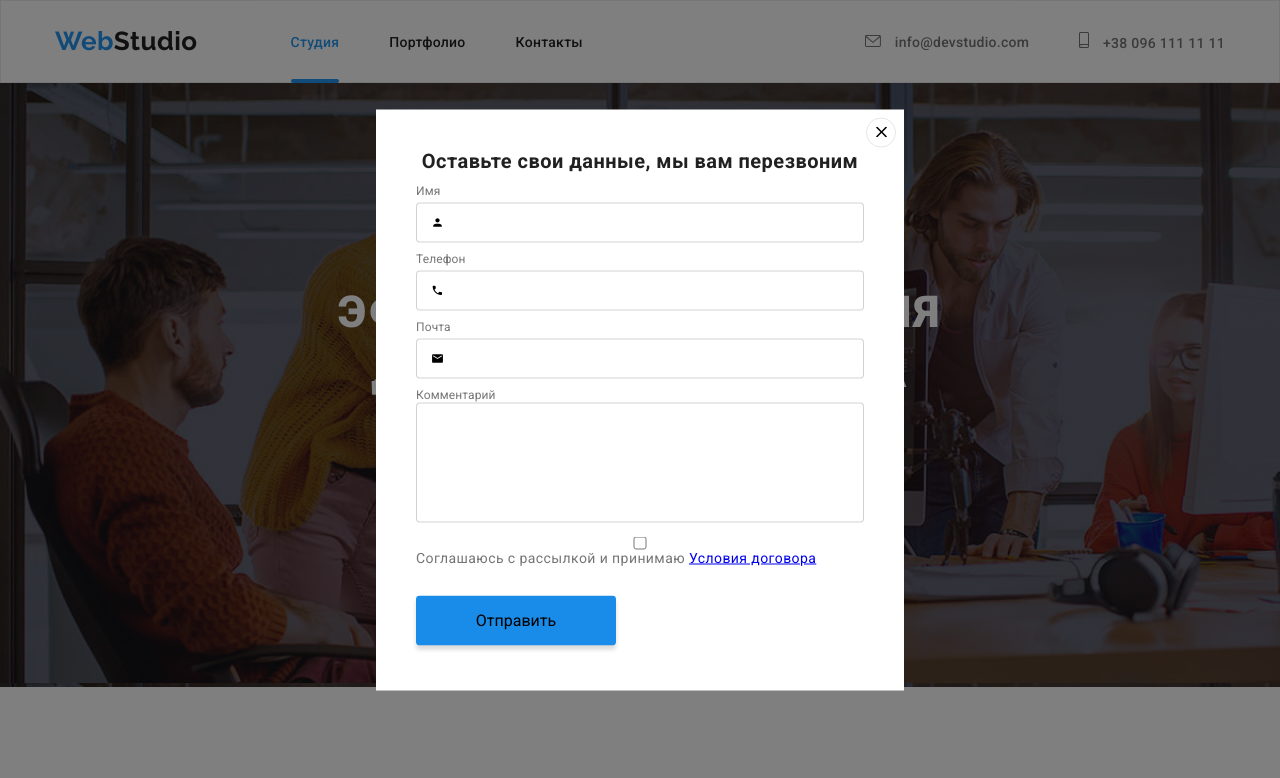
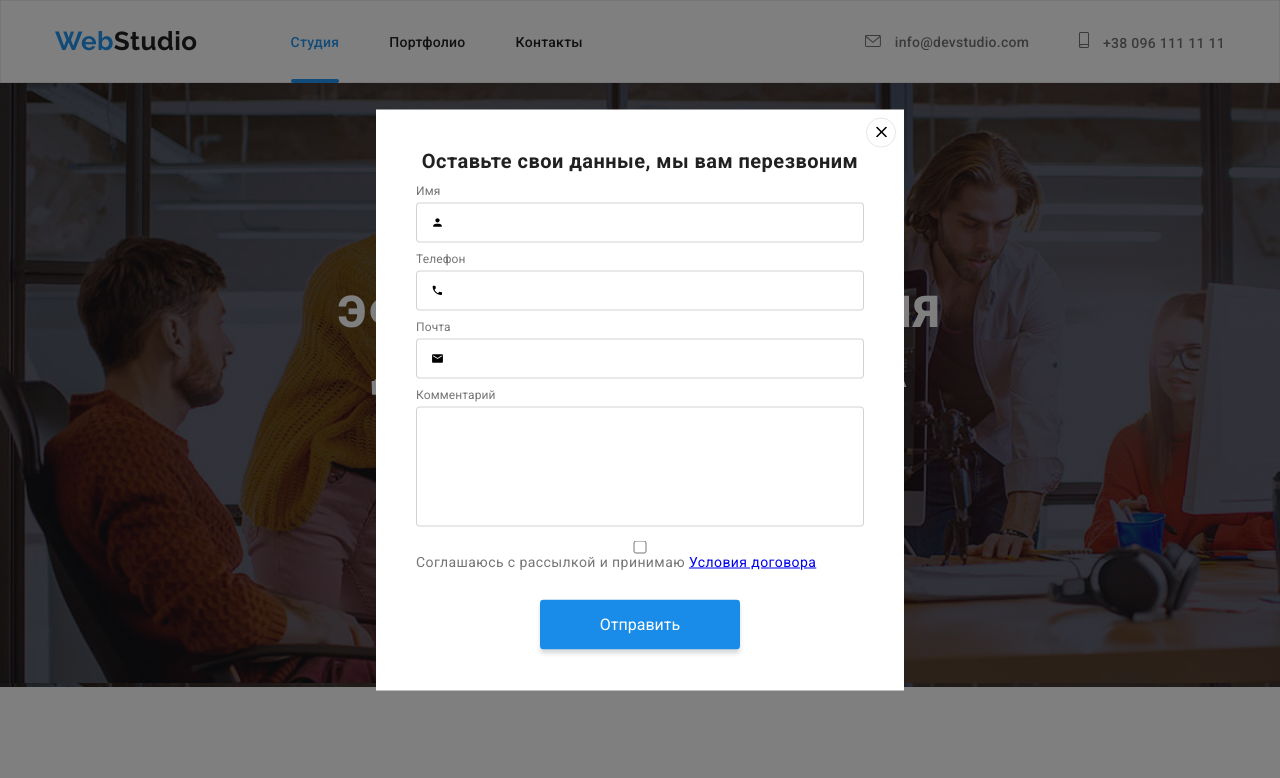
Before and after one commit to OleksandrPivets/goit-markup-hw-08, a plain HTML site: page index.html in a window 1280 px wide. Shown: the top 778 px of the page. Drawn offline with nearby package versions, Linux system fonts and the light colour scheme; files whose address does not match are found by name.

Commit message:
form working

```diff
--- a/css/style.css
+++ b/css/style.css
@@ -758,8 +758,6 @@ img {
   height: 581px;
   background-color: #ffffff;
   padding: 40px;
-  display: flex;
-  flex-direction: column;
 }
 .close-button {
   position: absolute;
@@ -781,7 +779,10 @@ img {
   top: 8px;
   right: 8px;
 }
-
+.modal-form {
+  display: flex;
+  flex-direction: column;
+}
 .modal-form-head {
   font-weight: 700;
   font-size: 20px;
@@ -840,24 +841,25 @@ img {
   border: 1px solid rgba(33, 33, 33, 0.2);
   box-sizing: border-box;
   border-radius: 4px;
+  margin-top: 4px;
 }
 
 .modal-form-btn {
   width: 200px;
   height: 50px;
+  margin: auto;
 
   background: #188ce8;
   box-shadow: 0px 4px 4px rgba(0, 0, 0, 0.15);
   border-radius: 4px;
   border-color: transparent;
+  color: #ffffff;
 }
 
 .modal-form-checkbox-policy {
   font-weight: 400;
   font-size: 14px;
   line-height: 1, 71;
-  /* identical to box height, or 171% */
-
   letter-spacing: 0.03em;
   color: #757575;
 }
--- a/index.html
+++ b/index.html
@@ -365,8 +365,8 @@
                         <use href="./images/sprint.svg#icon-send"></use>
                     </svg>
 
-
                 </button>
+                </form>
         </div>
         </div>
         </footer>
@@ -378,7 +378,7 @@
                         <use href="./images/sprint.svg#close-btn"></use>
                     </svg>
                 </button>
-                <form action="#" class="modal-form">
+                    <form action="" class="modal-form">
                      <p class="modal-form-head">Оставьте свои данные, мы вам перезвоним</p>
                     <label class="modal-form-field">
                         Имя
@@ -419,6 +419,6 @@
             </div>
         </div>
 
-        <!--<script src="./js/modal.js"></script>-->
+        <!--    <script src="./js/modal.js"></script> -->
 </body>
 </html>
```
Also changed, not shown: portfolio.html (+1 -1 lines).
